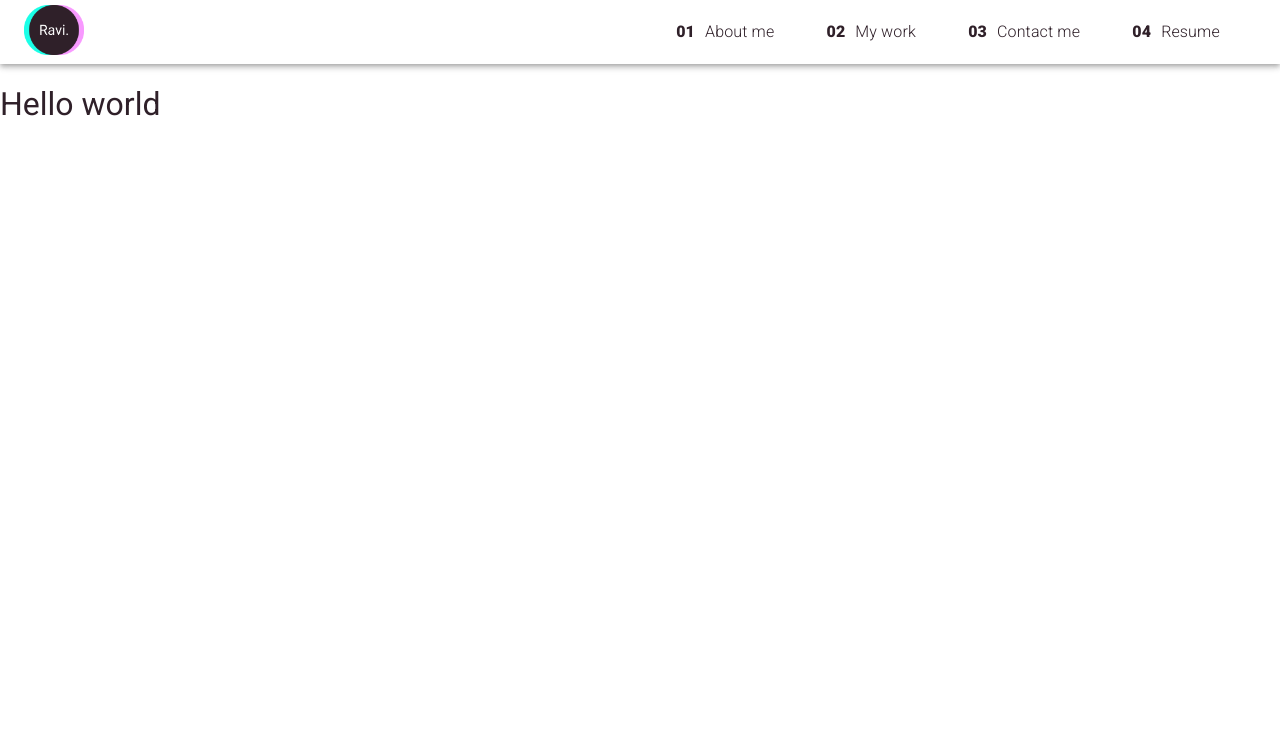
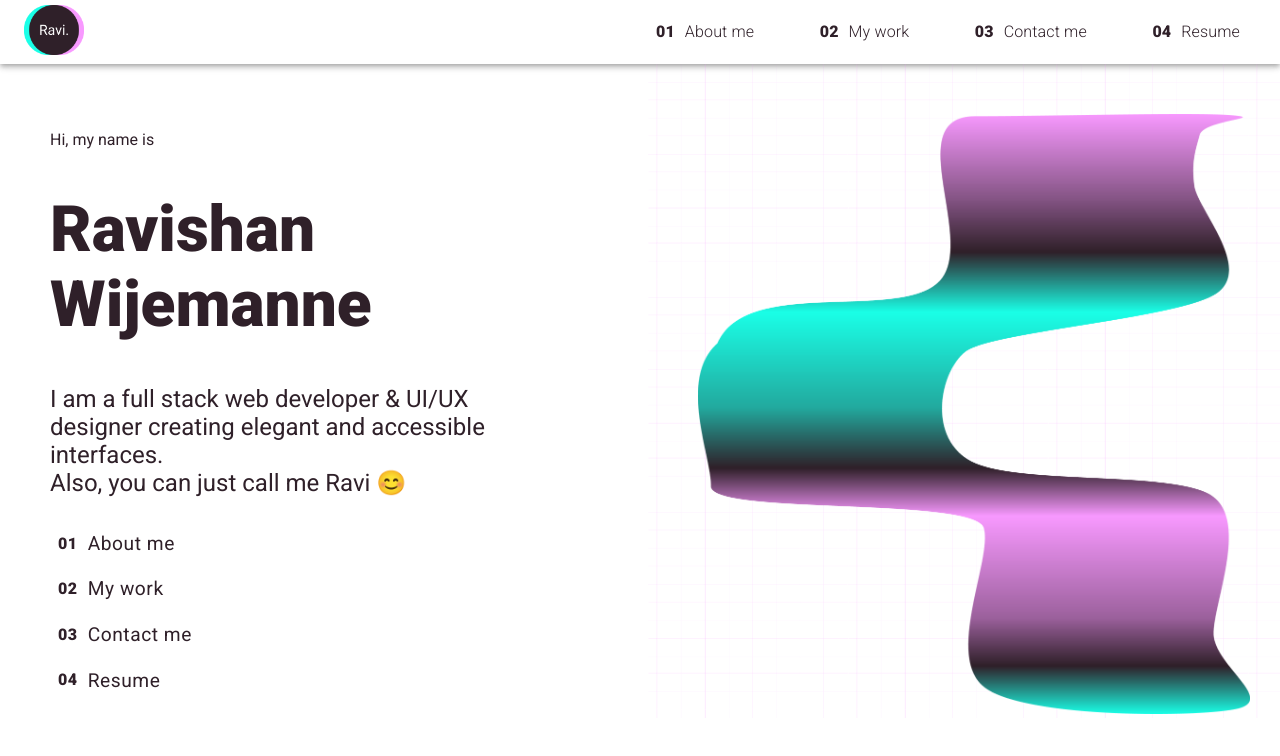
Before and after one commit to ravishanw/ravishanw-portfolio, a React (Vite) app: page / in a window 1280 px wide. Shown: the top 756 px of the page. Built offline with nearby package versions, Linux system fonts and the light colour scheme.

Commit message:
neon fluid added

```diff
--- a/src/App.jsx
+++ b/src/App.jsx
@@ -1,11 +1,30 @@
 import Navbar from "./components/Navbar.jsx";
-// import { useState } from 'react'
+import Welcome from "./components/Welcome.jsx";
 
 function App() {
+  const navItems = [
+    {
+      num: "01",
+      item: "About me",
+    },
+    {
+      num: "02",
+      item: "My work",
+    },
+    {
+      num: "03",
+      item: "Contact me",
+    },
+    {
+      num: "04",
+      item: "Resume",
+    },
+  ];
+
   return (
     <div>
-      <Navbar />
-      <h1>Hello world</h1>
+      <Navbar navList={navItems} />
+      <Welcome navList={navItems} />
     </div>
   );
 }
--- a/src/components/Navbar.jsx
+++ b/src/components/Navbar.jsx
@@ -1,4 +1,4 @@
-import React, { useState, useRef } from "react";
+import React, { useState } from "react";
 import AppBar from "@mui/material/AppBar";
 import Box from "@mui/material/Box";
 import Toolbar from "@mui/material/Toolbar";
@@ -7,31 +7,29 @@ import Menu from "@mui/material/Menu";
 import MenuIcon from "@mui/icons-material/Menu";
 import MenuItem from "@mui/material/MenuItem";
 
-export default function ButtonAppBar() {
+function Navbar(props) {
   // Items array for navbar
 
-  const navItems = [
-    {
-      num: "01",
-      item: "About me",
-    },
-    {
-      num: "02",
-      item: "My work",
-    },
-    {
-      num: "03",
-      item: "Contact me",
-    },
-    {
-      num: "04",
-      item: "Resume",
-    },
-  ];
+  // const navItems = [
+  //   {
+  //     num: "01",
+  //     item: "About me",
+  //   },
+  //   {
+  //     num: "02",
+  //     item: "My work",
+  //   },
+  //   {
+  //     num: "03",
+  //     item: "Contact me",
+  //   },
+  //   {
+  //     num: "04",
+  //     item: "Resume",
+  //   },
+  // ];
 
   const [navState, setNav] = useState(null);
-
-  const navRef = useRef(null);
 
   // Functions for opening and closing nav menu
 
@@ -60,7 +58,7 @@ export default function ButtonAppBar() {
           color: "#2F2029",
         }}
       >
-        <Toolbar>
+        <Toolbar sx={{ paddingLeft: "50px", paddingRight: "50px" }}>
           <Box sx={{ flex: 1 }}>
             <a href="#" className="nav-brand-link">
               <img
@@ -105,7 +103,7 @@ export default function ButtonAppBar() {
                   display: { xs: "block", md: "none" },
                 }}
               >
-                {navItems.map((el, index) => {
+                {props.navList.map((el, index) => {
                   return (
                     <a href="#" key={index}>
                       <MenuItem key={index}>
@@ -121,10 +119,10 @@ export default function ButtonAppBar() {
               sx={{
                 display: { xs: "none", md: "flex" },
                 flexGrow: 1,
-                justifyContent: "space-evenly",
+                justifyContent: "space-between",
               }}
             >
-              {navItems.map((el, index) => {
+              {props.navList.map((el, index) => {
                 return (
                   <a href="#" key={index}>
                     <MenuItem
@@ -132,7 +130,6 @@ export default function ButtonAppBar() {
                       sx={{
                         fontWeight: 300,
                       }}
-                      ref={navRef}
                       onClick={addLine}
                     >
                       <span className="nav-num">{el.num}</span>
@@ -148,3 +145,5 @@ export default function ButtonAppBar() {
     </Box>
   );
 }
+
+export default Navbar;
--- /dev/null
+++ b/src/components/NeonFluid.jsx
@@ -0,0 +1,7 @@
+import FluidImg from "../assets/neon-fluid.png";
+
+function NeonFluid() {
+  return <img className="neon-fluid" src={FluidImg} alt="neon fluid graphc" />;
+}
+
+export default NeonFluid;
--- /dev/null
+++ b/src/components/PinkGrid.jsx
@@ -0,0 +1,11 @@
+import NeonFluid from "./NeonFluid";
+
+function PinkGrid() {
+  return (
+    <div className="pink-grid">
+      <NeonFluid />
+    </div>
+  );
+}
+
+export default PinkGrid;
--- /dev/null
+++ b/src/components/Welcome.jsx
@@ -0,0 +1,30 @@
+import Grid from "@mui/material/Grid";
+import PinkGrid from "./PinkGrid";
+import WelcomeMenu from "./WelcomeMenu";
+
+function Welcome(props) {
+  return (
+    <Grid container spacing={2}>
+      <Grid item xs={12} md={6}>
+        <div className="welcome-container">
+          <p>Hi, my name is</p>
+          <h1>
+            Ravishan <br />
+            Wijemanne
+          </h1>
+          <p className="welcome-description">
+            I am a full stack web developer & UI/UX designer creating elegant
+            and accessible interfaces. <br /> Also, you can just call me Ravi
+            &#128522;
+          </p>
+          <WelcomeMenu navList={props.navList} />
+        </div>
+      </Grid>
+      <Grid item xs={12} md={6}>
+        <PinkGrid />
+      </Grid>
+    </Grid>
+  );
+}
+
+export default Welcome;
--- /dev/null
+++ b/src/components/WelcomeMenu.jsx
@@ -0,0 +1,38 @@
+import Button from "@mui/material/Button";
+
+function WelcomeMenu(props) {
+  function addEffect(e) {
+    e.target.classList.add("link-hover");
+  }
+
+  function removeEffect(e) {
+    e.target.classList.remove("link-hover");
+  }
+  return (
+    <div className="welcome-menu-container">
+      {props.navList.map((el, index) => {
+        return (
+          <Button
+            square
+            key={index}
+            href="#"
+            sx={{
+              color: "#2F2029",
+              fontSize: "1.2rem",
+              fontWeight: 400,
+              textTransform: "none",
+              justifyContent: "flex-start",
+            }}
+            onMouseOver={addEffect}
+            onMouseOut={removeEffect}
+          >
+            <span className="nav-num">{el.num}</span>
+            {el.item}
+          </Button>
+        );
+      })}
+    </div>
+  );
+}
+
+export default WelcomeMenu;
--- a/src/index.css
+++ b/src/index.css
@@ -1,6 +1,7 @@
 * {
   color: #2F2029;
   font-family: "Roboto", sans-serif;
+  font-size: 1rem;
   font-weight: 400;
 }
 body {
@@ -8,10 +9,18 @@ body {
   margin: 0;
   padding: 0;
 }
+h1 {
+  font-weight: 900;
+}
 a {
   text-decoration: none;
 }
 a:hover {
+  background-color: #1AFFE7;
+  box-shadow: 4px 4px #2F2029;
+}
+/* Hovercraft */
+.link-hover {
   background-color: #1AFFE7;
   box-shadow: 4px 4px #2F2029;
 }
@@ -33,3 +42,32 @@ a:hover {
   text-decoration: underline #F899FF 4px;
   text-underline-offset: 5px;
 }
+/* Welcome screen */
+.welcome-container {
+  padding: 50px 0 0 50px;
+}
+.welcome-container h1 {
+  font-size: 4rem;
+}
+.welcome-description {
+  font-size: 1.5rem;
+  width: 75%;
+}
+.pink-grid {
+  background-image: url("./assets/pink-grid.png");
+  background-repeat: repeat;
+  background-size: 200px;
+  height: 100%;
+  width: 100%;
+}
+.neon-fluid {
+  height: 600px;
+  padding-top: 50px;
+  position: relative;
+  left: 50px;
+}
+.welcome-menu-container {
+  display: flex;
+  flex-direction: column;
+  width: 200px;
+}
```
